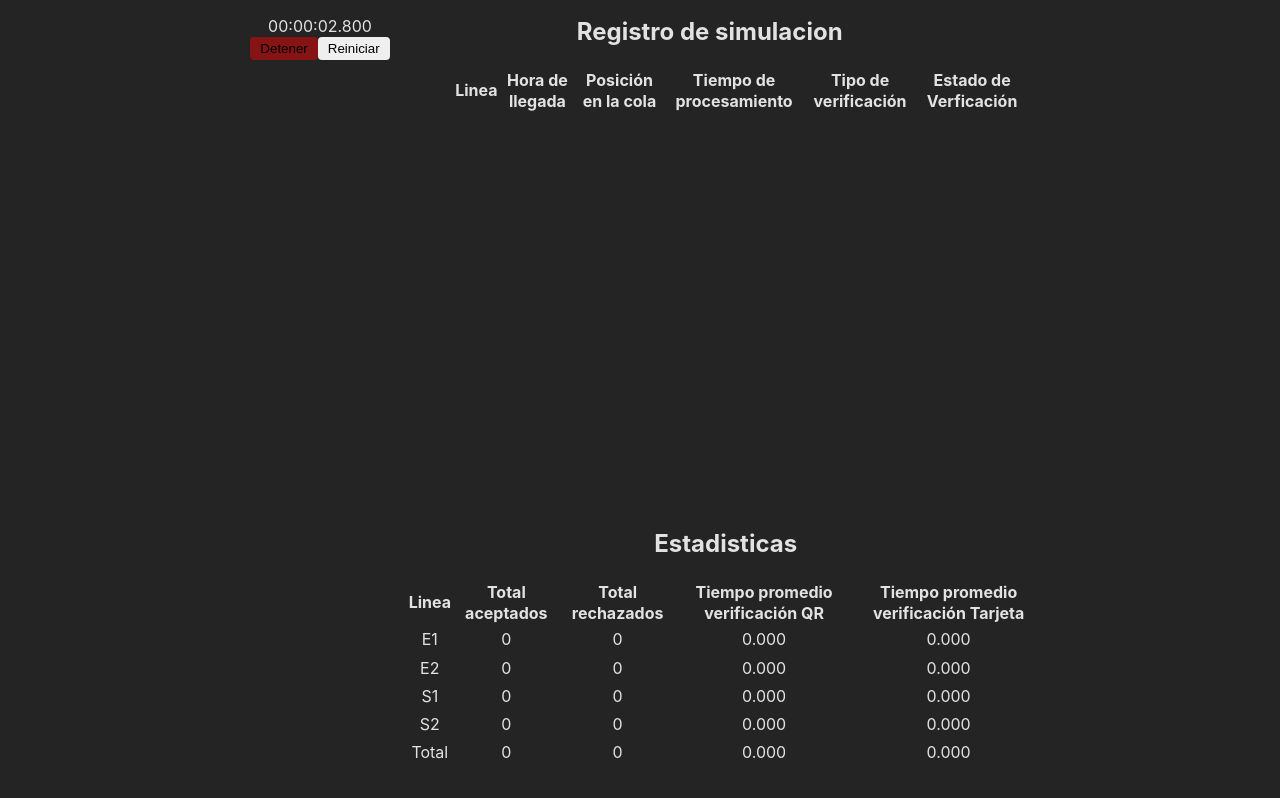
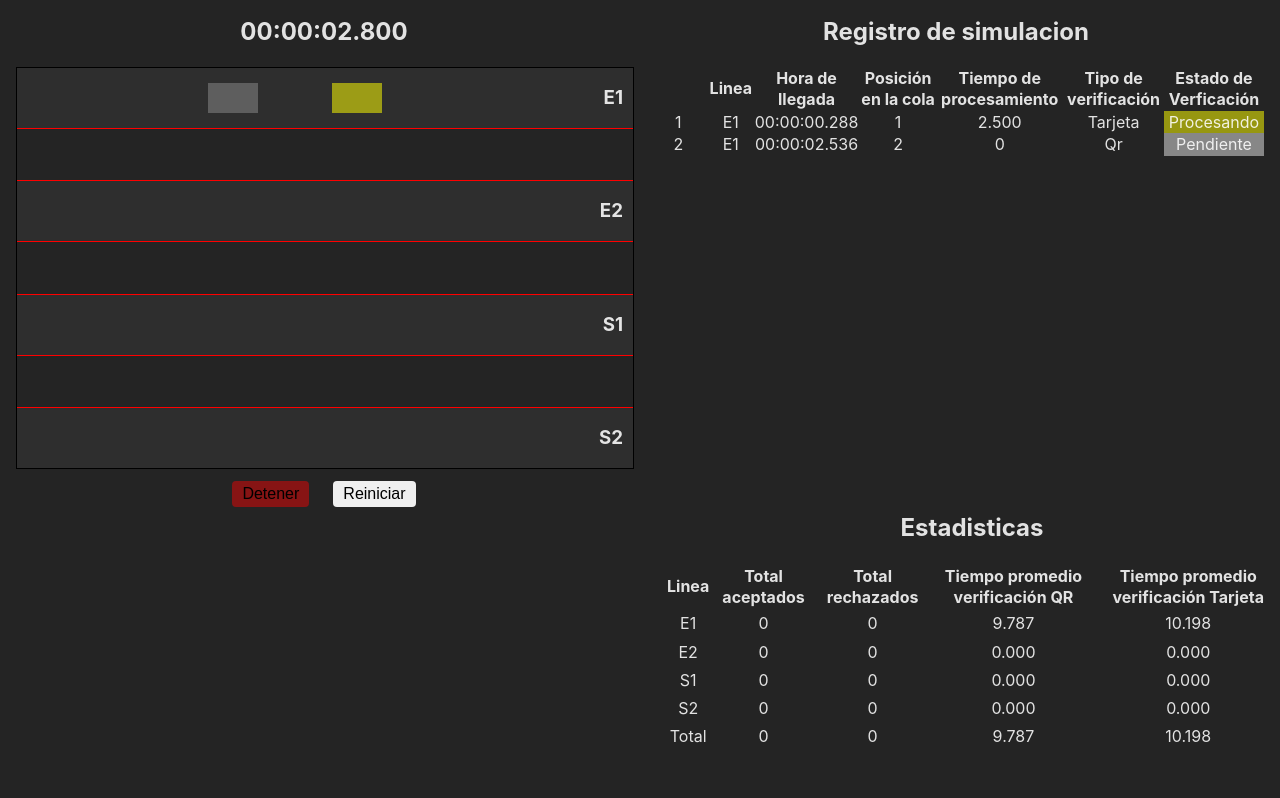
Before and after one commit to AngelBelmares/simluation-project, a React (Vite) app: page / in a window 1280 px wide. Both pictures are taken after a click on the button "Iniciar". Built offline with nearby package versions, Linux system fonts and the light colour scheme.

Commit message:
Add simulation animation and update styles

```diff
--- a/src/App.css
+++ b/src/App.css
@@ -10,9 +10,9 @@ body{
   justify-content: center;
 }
 
-/* main {
+main {
   width: 50vw;
-} */
+}
 
 h2{
   margin-top: 0;
@@ -26,19 +26,33 @@ aside{
   overflow: hidden;
 }
 
+main + aside{
+  margin-left: 1rem;
+}
+
 .register{
   position: absolute;
   top: 0;
   width: 100%;
-  max-height: 50vh;
+  max-height: 55vh;
   overflow-x: hidden;
   overflow-y: auto;
+}
 
+.register table{
+  width: 100%;
+  border-collapse: collapse;
+}
+
+.register-table thead{
+  position: sticky;
+  top: 0;
+  background-color: #242424;
 }
 
 .statistics{
   position: absolute;
-  bottom: 0;
+  bottom: 1rem;
   width: 100%;
   height: 30vh;
   padding: 1rem;
@@ -69,7 +83,9 @@ button{
   border: 0;
   padding: 4px 10px;
   border-radius: 4px;
+  font-size: medium;
   cursor: pointer;
+  margin: 12px;
 }
 
 .start-button{
@@ -93,3 +109,164 @@ button{
   background-color: rgba(255, 255, 255, 0.45);
 
 }
+
+
+.roads-container {
+  display: flex;
+  flex-direction: column;
+  justify-content: space-between;
+  position: relative;
+  width: 100%;
+  height: 50vh;
+  border: 1px solid #000;
+  overflow: hidden;
+}
+
+.road {
+  display: flex;
+  flex-direction: row-reverse;
+  justify-content: flex-end; /* Alinea los elementos a la derecha */
+  align-items: center;
+  outline: #f00 solid 1px;
+  height: 60px;
+  width: 100%;
+  background-color: rgba(173, 173, 173, 0.068);
+}
+
+.car-pending-entry,
+.car-proccesing-entry,
+.car-accepted-entry,
+.car-pending-exit,
+.car-proccesing-exit,
+.car-accepted-exit {
+  width: 50px;
+  height: 30px;
+  margin: 0 5px;
+}
+
+.car-pending-entry {
+  background-color: rgba(128, 128, 128, 0.588);
+  position: absolute;
+  right: calc(60%);
+  transition: all 2s ease-out;
+}
+
+.car-pending-entry + .car-pending-entry {
+  right: calc(60% + 60px);
+}
+
+.car-pending-entry + .car-pending-entry + .car-pending-entry {
+  right: calc(60% + 120px);
+}
+
+.car-pending-entry + .car-pending-entry + .car-pending-entry + .car-pending-entry {
+  right: calc(60% + 180px);
+}
+
+.car-pending-entry + .car-pending-entry + .car-pending-entry + .car-pending-entry + .car-pending-entry {
+  right: calc(60% + 240px);
+}
+
+.car-proccesing-entry {
+  background-color: rgba(255, 255, 0, 0.525);
+  position: absolute;
+  right: 40%;
+  animation: moveToCenterEntry 2s linear forwards;
+}
+
+.car-accepted-entry {
+  position: absolute;
+  right: 40%;
+  background-color: rgba(8, 255, 8, 0.343);
+  animation: moveToRight 5s linear forwards;
+}
+
+.road-name {
+  margin-left: auto;
+  margin-right: 10px;
+  z-index: 1;
+}
+
+.car-accepted-entry.fade-out {
+  opacity: 0;
+  transition: opacity 5s ease-out;
+}
+
+@keyframes moveToRight {
+  0% {
+    right: 40%;
+  }
+  100% {
+    right: 10%;
+  }
+}
+
+@keyframes moveToCenterEntry {
+  0% {
+    right: 60%;
+  }
+  100% {
+    right: 40%;
+  }
+}
+
+@keyframes moveToleft {
+  0% {
+    left: 40%;
+  }
+  100% {
+    left: 10%;
+  }
+}
+
+@keyframes moveToCenterExit {
+  0% {
+    left: 60%;
+  }
+  100% {
+    left: 40%;
+  }
+}
+
+.car-pending-exit {
+  background-color: rgba(128, 128, 128, 0.588);
+  position: absolute;
+  left: calc(60%);
+  transition: all 2s ease-out;
+}
+
+.car-pending-exit + .car-pending-exit {
+  left: calc(60% + 60px);
+}
+
+.car-pending-exit + .car-pending-exit + .car-pending-exit {
+  left: calc(60% + 120px);
+}
+
+.car-pending-exit + .car-pending-exit + .car-pending-exit + .car-pending-exit {
+  left: calc(60% + 180px);
+}
+
+.car-pending-exit + .car-pending-exit + .car-pending-exit + .car-pending-exit + .car-pending-exit {
+  left: calc(60% + 240px);
+}
+
+.car-proccesing-exit {
+  background-color: rgba(255, 255, 0, 0.525);
+  position: absolute;
+  left: 40%;
+  animation: moveToCenterExit 2s linear forwards;
+}
+
+.car-accepted-exit {
+  position: absolute;
+  left: 40%;
+  background-color: rgba(8, 255, 8, 0.343);
+  animation: moveToleft 5s linear forwards;
+}
+
+
+.car-accepted-exit.fade-out {
+  opacity: 0;
+  transition: opacity 5s ease-out;
+}
--- a/src/App.jsx
+++ b/src/App.jsx
@@ -1,8 +1,8 @@
 import { useState, useEffect, useRef} from 'react'
 import './App.css'
-import { Simulation } from './components/Simulation'
 import { RegisterTable } from './components/RegisterTable'
 import { SimulationController } from './components/SimulationController'
+import { SimulationAnimation } from './components/SimulationAnimation'
 
 function App() {
   const [data, setData] = useState([])
@@ -12,9 +12,6 @@ function App() {
   const [timers, setTimers] = useState([]);
 
   const timeInHours = new Date(time * 1000).toISOString().substr(11, 12)
-
-
-
 
   const prevDataRef = useRef();
 
@@ -67,7 +64,7 @@ function App() {
         const elapsed = (now - start) / 1000 * speedFactor // Multiply by speedFactor
         setTime((prevTime) => {
           const newTime = prevTime + elapsed;
-          if(Math.random() < 0.001){
+          if(Math.random() < 0.004){
             const dataRow = createEvent(newTime)
             setData((prevData) => [...prevData, dataRow])
           }
@@ -80,9 +77,11 @@ function App() {
     return () => clearInterval(interval)
   }, [isRunning, speedFactor])
 
+  const lanes = ['E1', 'E2', 'S1', 'S2']
 
   function createEvent(currentTime){
-    const lane = Math.random() < 0.5 ? 'E1' : 'E2'
+    const laneIndex = Math.floor(Math.random() * 4)
+    const lane = lanes[laneIndex]
     const processTime = ((Math.random() * 10000) / 1000) + 1
     const queuePosition = 0
     const arrivalTime = new Date(currentTime * 1000).toISOString().substr(11, 12)
@@ -102,7 +101,10 @@ function App() {
   return (
     <>
       <main>
-        {timeInHours}
+        <h2>{timeInHours}</h2>
+        <SimulationAnimation
+          data={data}
+        />
         <SimulationController
           setTimers={setTimers}
           speedFactor={speedFactor}
--- a/src/components/Simulation.jsx
+++ /dev/null
@@ -1,7 +0,0 @@
-export function Simulation(){
-  return(
-    <>
-      <h1>Simulation</h1>
-    </>
-  )
-}
--- /dev/null
+++ b/src/components/SimulationAnimation.jsx
@@ -0,0 +1,70 @@
+import React, { useEffect } from 'react';
+import '../App.css';
+
+export function SimulationAnimation({ data }) {
+  const roads = ['E1', 'E2', 'S1', 'S2']
+
+  useEffect(() => {
+    const acceptedCarElements = document.querySelectorAll('.car-accepted-entry, .car-accepted-exit');
+    setTimeout(() => {
+      acceptedCarElements.forEach((element) => {
+        if (element) {
+          element.classList.add('fade-out');
+        }
+      });
+    }, 1000);
+
+  }, [data]);
+
+  function getCarClassName(car) {
+    if ((car.lane === 'E1' || car.lane === 'E2') && car.verificationState === 'Aceptado') {
+      return 'car-accepted-entry';
+    } else if ((car.lane === 'E1' || car.lane === 'E2') && car.queuePosition === 1) {
+      return 'car-proccesing-entry';
+    } else if (car.lane === 'E1' || car.lane === 'E2') {
+      return 'car-pending-entry';
+    } else if (car.verificationState === 'Aceptado') {
+      return 'car-accepted-exit';
+    } else if (car.queuePosition === 1) {
+      return 'car-proccesing-exit';
+    } else {
+      return 'car-pending-exit';
+    }
+  }
+
+  useEffect(() => {
+    const observer = new MutationObserver((mutationsList, observer) => {
+      for(let mutation of mutationsList) {
+        if (mutation.type === 'childList') {
+          const carPendingEntries = document.querySelectorAll('.car-accepted-entry.fade-out, .car-accepted-exit.fade-out');
+          carPendingEntries.forEach((car) => {
+            setTimeout(() => {
+              car.remove();
+            }, 5000);
+          });
+        }
+      }
+    });
+
+    observer.observe(document.body, { childList: true, subtree: true });
+
+    return () => observer.disconnect();
+  }, []);
+
+  return (
+    <>
+      <div className="roads-container">
+        {roads.map((road, index) => (
+          <div key={index} className="road">
+            <h3 className='road-name'>{road}</h3>
+            {data.filter((car) => car.lane === road).map((car, index) => (
+              <div key={index} className={getCarClassName(car)}>
+
+              </div>
+            ))}
+          </div>
+        ))}
+      </div>
+    </>
+  );
+}
```
Also changed, not shown: src/index.css (line endings or trailing spaces).
